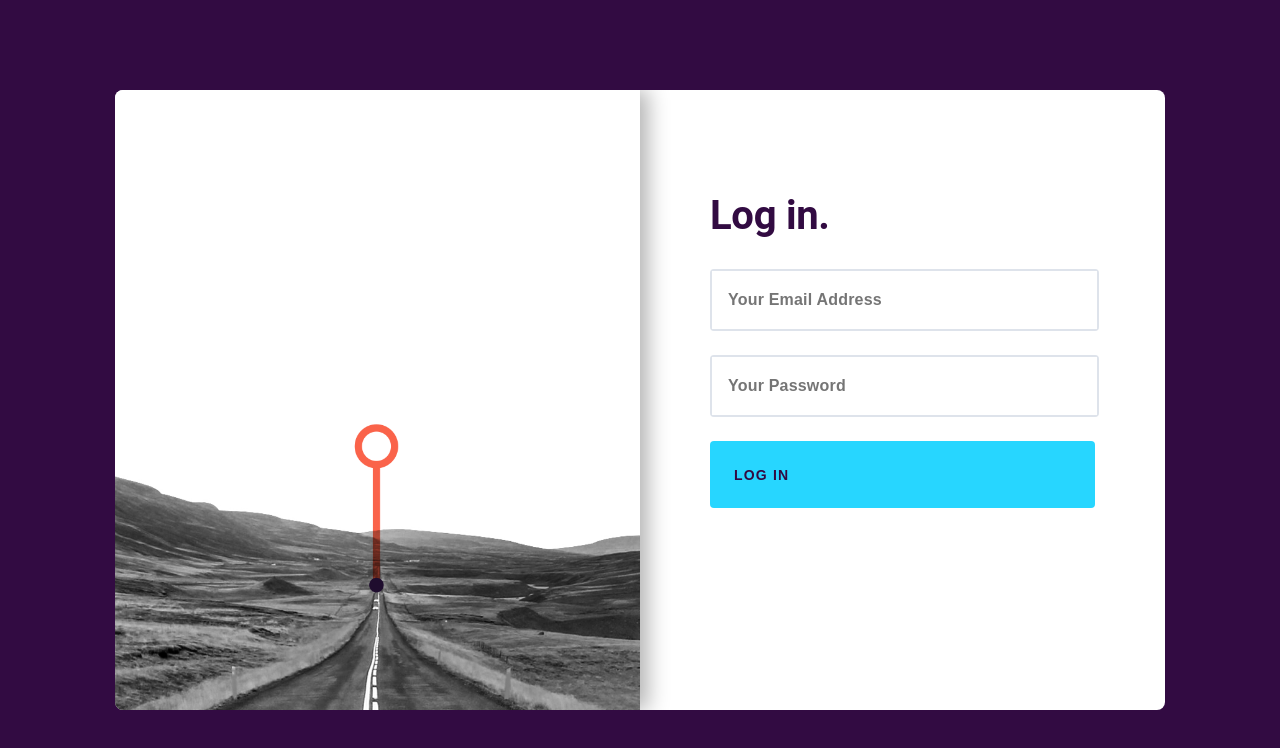
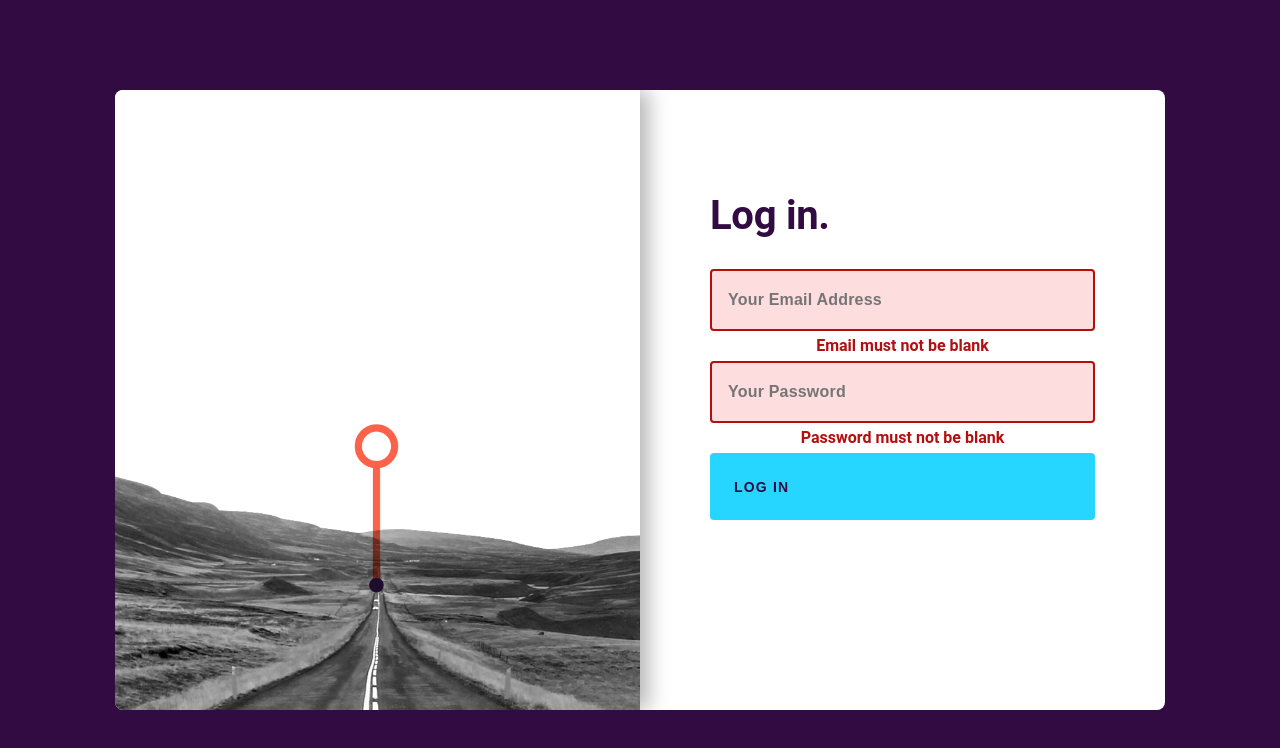
Before and after one commit to ArifEbrahim/login-page, a React (Vite) app: page / in a window 1280 px wide. Shown: the top 748 px of the page. Built offline with nearby package versions, Linux system fonts and the light colour scheme; some icons are missing.

Commit message:
styling error text WIP

```diff
--- a/src/components/LoginForm/LoginForm.module.css
+++ b/src/components/LoginForm/LoginForm.module.css
@@ -9,19 +9,6 @@
   padding: 0 70px;
 }
 
-.input-wrapper {
-  height: 58px;
-  width: 100%;
-  border: 2px solid rgb(222, 227, 235);
-  border-radius: 4px;
-  cursor: text;
-  margin-bottom: 24px;
-}
-
-.input-wrapper:hover {
-  border: 2px solid grey;
-}
-
 .input-container {
   display: flex;
   height: 100%;
@@ -30,7 +17,7 @@
 
 input {
   width: 100%;
-  height: 100%;
+  height: 58px;
   padding: 0 16px;
   outline: none;
   font-size: 16px;
@@ -38,4 +25,30 @@ input {
   letter-spacing: 0.2px;
   border: none;
   font-weight: bold;
+  border: 2px solid rgb(222, 227, 235);
+  border-radius: 4px;
+  cursor: text;
 }
+
+input:hover {
+  border: 2px solid grey;
+}
+
+.invalid  {
+  border: 2px solid #b40e0e;
+  background-color: #fddddd;
+}
+
+.invalid:focus {
+  border-color: #ff8800;
+  background-color: #fbe8d2;
+}
+
+.error-text {
+  color: #b40e0e;
+  font-weight: bold;
+  display: flex;
+  align-items: center;
+  justify-content: center;
+  height: 30px;
+}
--- a/src/components/LoginForm/index.tsx
+++ b/src/components/LoginForm/index.tsx
@@ -62,27 +62,29 @@ function LoginForm({ callAPI }: LoginFormProps) {
       <div className={styles['form-content']}>
         <form onSubmit={handleSubmit}>
           <Heading text="Log in." />
-          <div className={styles['input-wrapper']}>
           <div className={styles['input-container']}>
             <input
               placeholder="Your Email Address"
               value={email}
               onChange={handleEmailChange}
               onBlur={handleEmailBlur}
+              className={!isEmailInputValid ? styles['invalid'] : ''}
             />
-              {!isEmailValid && <p>Email must not be blank</p>}
           </div>
+          <div className={styles['error-text']}>
+            {!isEmailInputValid ? 'Email must not be blank' : ''}
           </div>
-          <div className={styles['input-wrapper']}>
           <div className={styles['input-container']}>
             <input
               placeholder="Your Password"
               value={password}
               onChange={handlePasswordChange}
               onBlur={handlePasswordBlur}
+              className={!isPasswordInputValid ? styles['invalid'] : ''}
             />
-              {!isPasswordValid && <p>Password must not be blank</p>}
           </div>
+          <div className={styles['error-text']}>
+            {!isPasswordInputValid ? 'Password must not be blank' : ''}
           </div>
           <Button type="submit">
             <span>log in</span>
```
Lines whose indentation alone changed are shown as unchanged.
